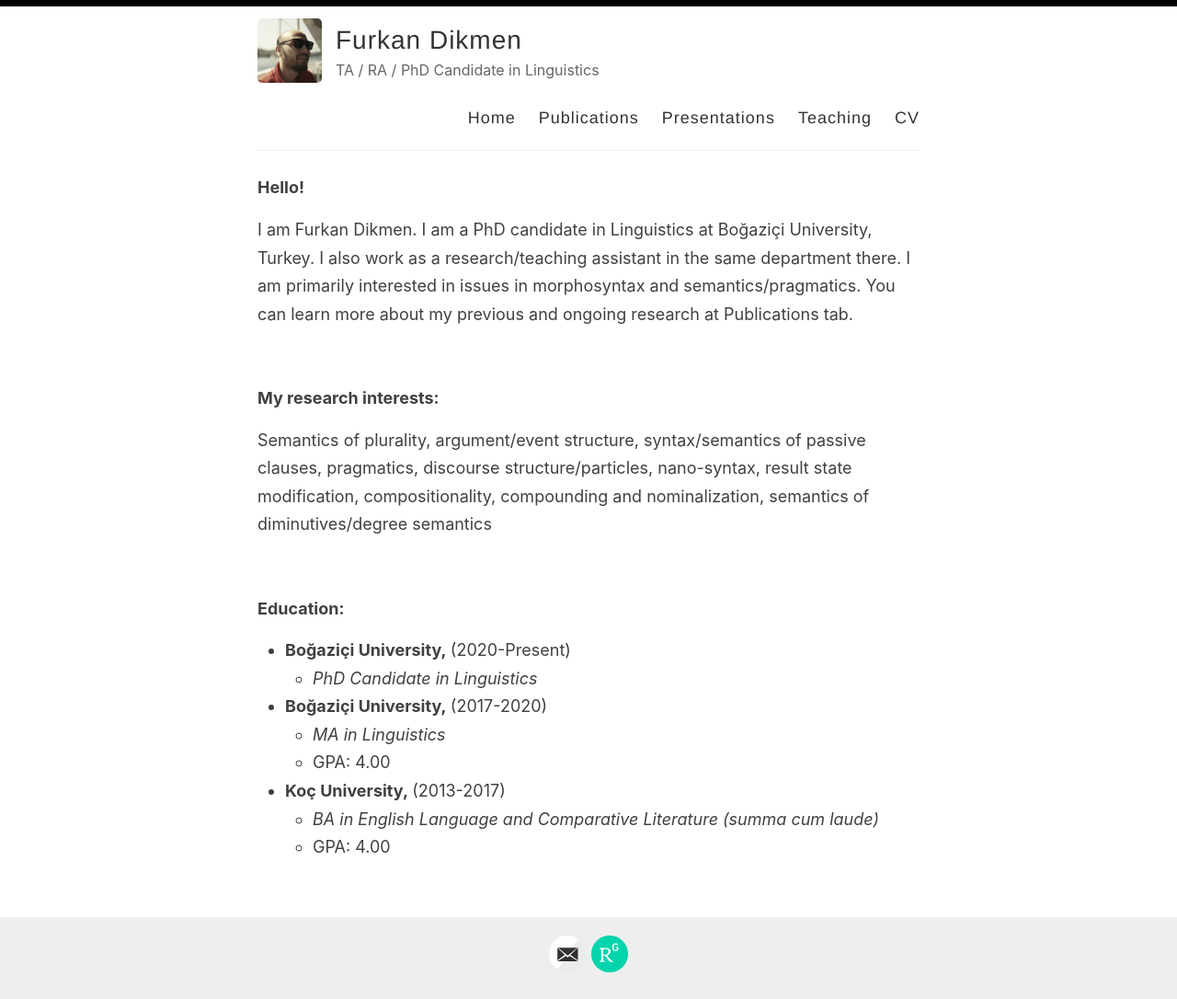
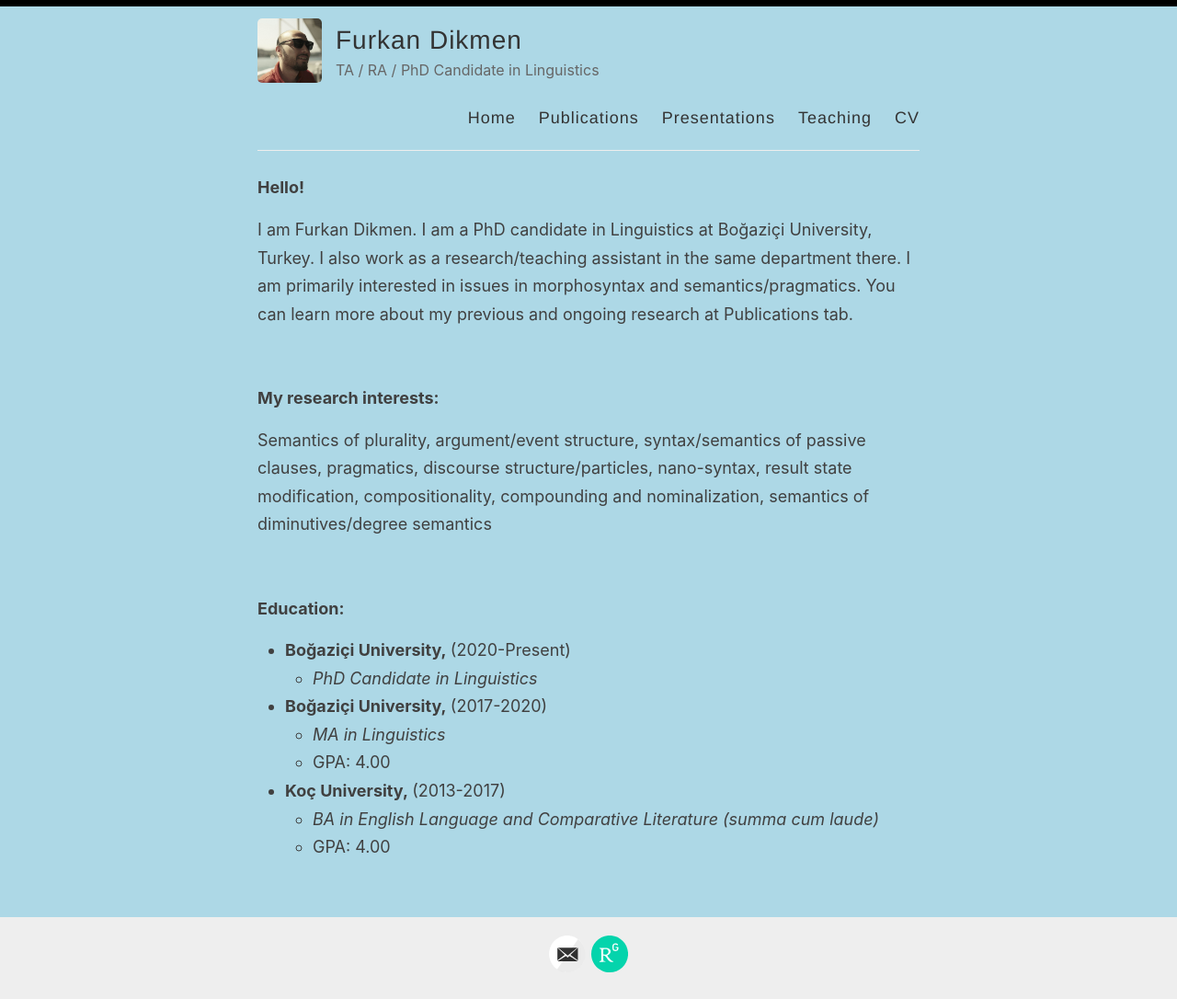
Before and after one commit to furkandikmen/furkandikmen.github.io, a Jekyll site: the page built from index.html, in a window 1280 px wide. Shown: the whole page at 92% size. Built offline with Jekyll 4.4.1, drawn with Linux system fonts in a browser that asks for light colours; the list of posts is cut into pages by our own code.

Commit message:
Update style.scss

```diff
--- a/assets/style.scss
+++ b/assets/style.scss
@@ -21,7 +21,7 @@ html {
 }
 
 body {
-  background: #fff;
+  background: lightblue;
   font-family: -system-ui, -apple-system, BlinkMacSystemFont, "Segoe UI", Roboto, Helvetica, Arial, sans-serif, "Apple Color Emoji", "Segoe UI Emoji", "Segoe UI Symbol";
   color: #404040;
   line-height: 1.7;
```
